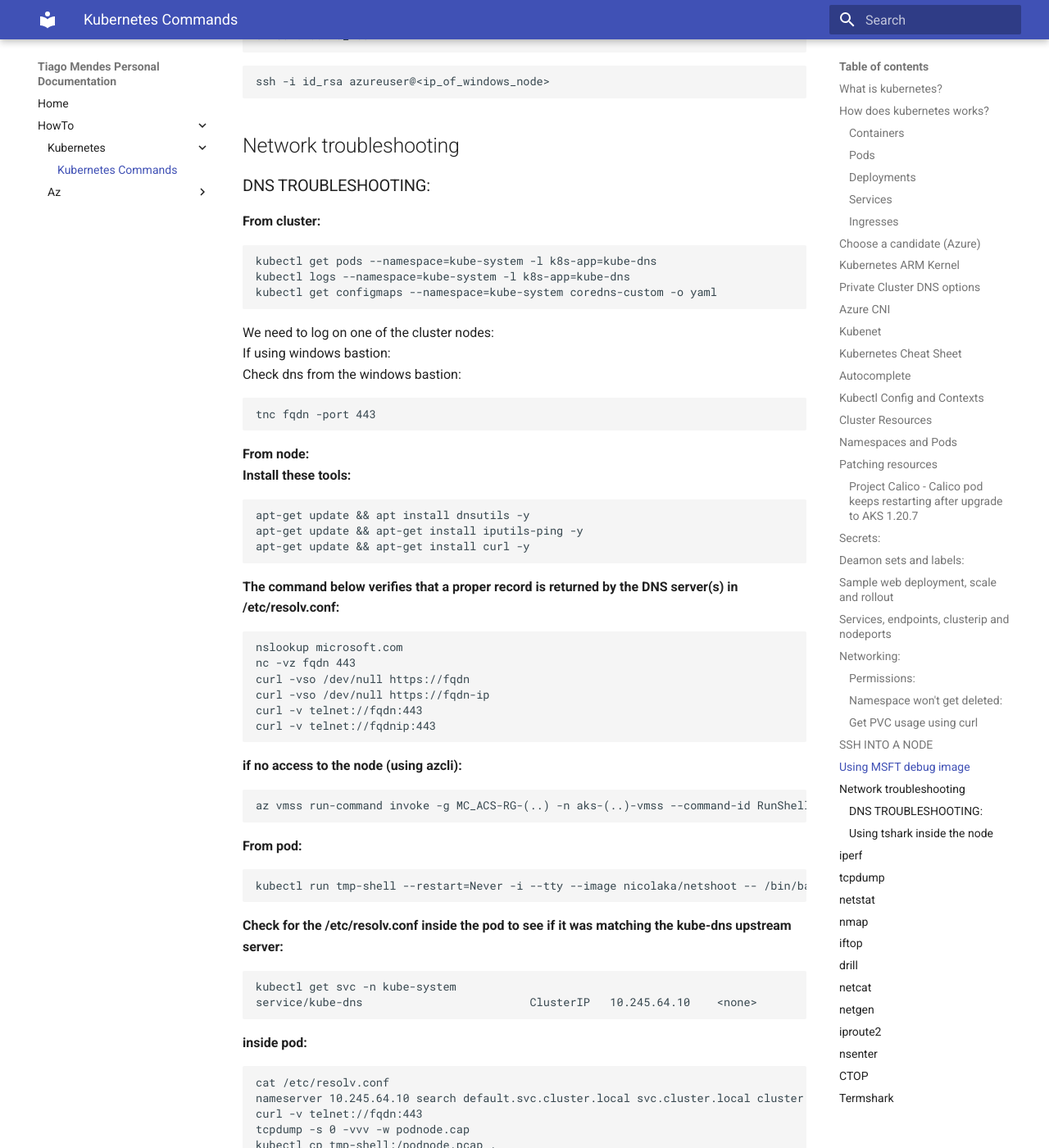
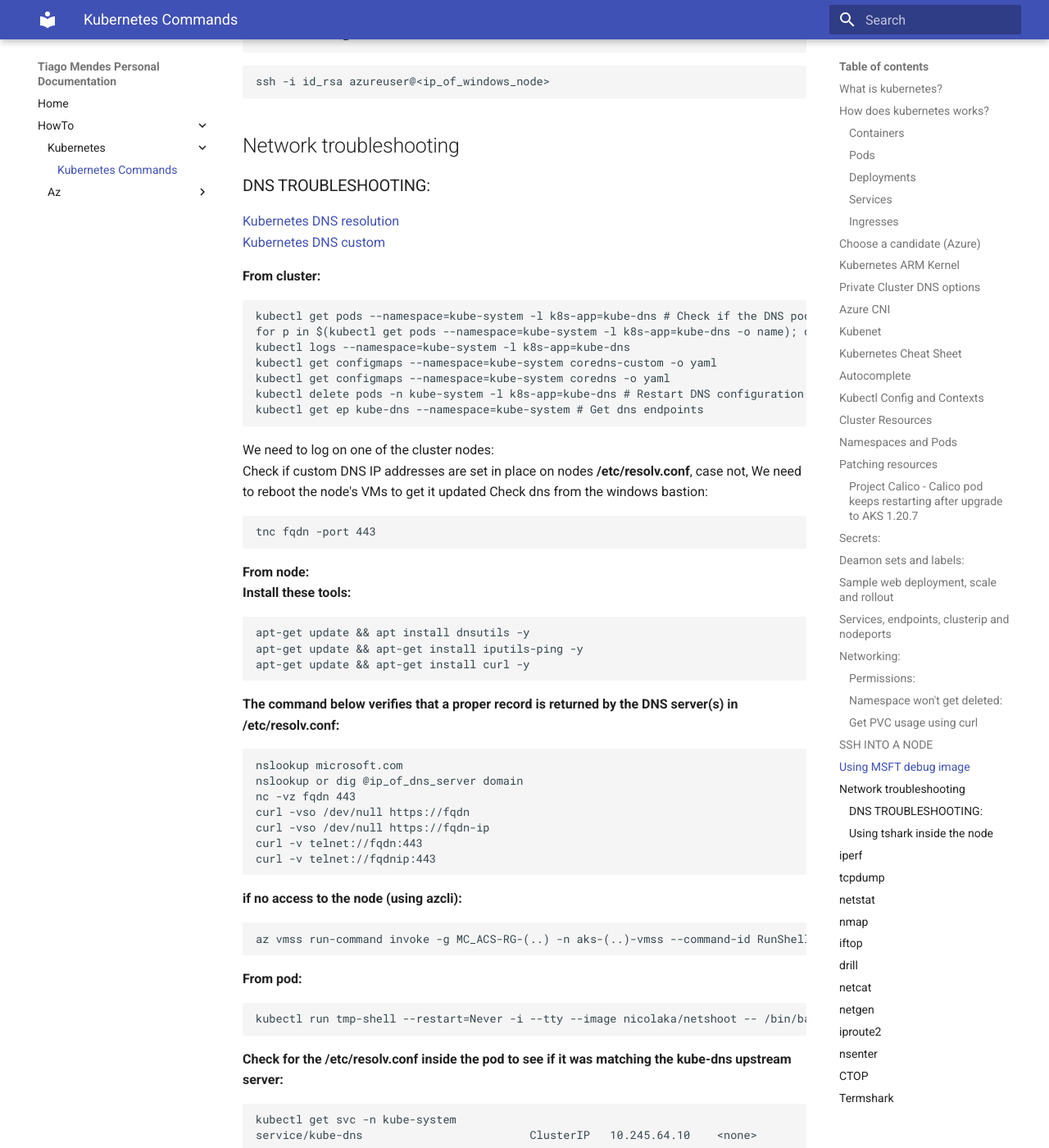
Before and after one commit to tmcmm/k8s-documentation, an MkDocs documentation site: the page built from docs/howto/kubernetes/kubernetes-help.md, in a window 1280 px wide and 1400 px high, scrolled down 19163 px. Shown: the whole window at 82% size. Built offline with MkDocs 1.6.1 and Material for MkDocs 9.7.7, drawn with Linux system fonts in a browser that asks for light colours; some of the changed text lies outside the part shown.

Commit message:
dns resolution

````diff
--- a/docs/howto/kubernetes/kubernetes-help.md
+++ b/docs/howto/kubernetes/kubernetes-help.md
@@ -750,15 +750,22 @@ chmod 0400 id_rsa
 ssh -i id_rsa azureuser@<ip_of_windows_node>
 ```
 ## Network troubleshooting
-### DNS TROUBLESHOOTING:
+### DNS TROUBLESHOOTING:<br>
+[Kubernetes DNS resolution](https://v1-17.docs.kubernetes.io/docs/tasks/administer-cluster/dns-debugging-resolution/ "DNS Resolution")<br>
+[Kubernetes DNS custom](https://docs.microsoft.com/en-us/azure/aks/coredns-custom "DNS Custom configuration")<br>
+
 __From cluster:__<br>
 ```
-kubectl get pods --namespace=kube-system -l k8s-app=kube-dns
+kubectl get pods --namespace=kube-system -l k8s-app=kube-dns # Check if the DNS pod is running
+for p in $(kubectl get pods --namespace=kube-system -l k8s-app=kube-dns -o name); do kubectl logs --namespace=kube-system $p; done # Check for Errors in the DNS pod
 kubectl logs --namespace=kube-system -l k8s-app=kube-dns
 kubectl get configmaps --namespace=kube-system coredns-custom -o yaml
+kubectl get configmaps --namespace=kube-system coredns -o yaml
+kubectl delete pods -n kube-system -l k8s-app=kube-dns # Restart DNS configuration
+kubectl get ep kube-dns --namespace=kube-system # Get dns endpoints
 ```
 We need to log on one of the cluster nodes:<br>
-If using windows bastion:<br>
+Check if custom DNS IP addresses are set in place on nodes __/etc/resolv.conf__, case not, We need to reboot the node's VMs to get it updated
 Check dns from the windows bastion:<br>
 ```
 tnc fqdn -port 443
@@ -773,6 +780,7 @@ apt-get update && apt-get install curl -y
 __The command below verifies that a proper record is returned by the DNS server(s) in /etc/resolv.conf:__<br>
 ```
 nslookup microsoft.com
+nslookup or dig @ip_of_dns_server domain
 nc -vz fqdn 443
 curl -vso /dev/null https://fqdn
 curl -vso /dev/null https://fqdn-ip
@@ -797,16 +805,10 @@ __inside pod:__
 cat /etc/resolv.conf
 nameserver 10.245.64.10 search default.svc.cluster.local svc.cluster.local cluster.local
 curl -v telnet://fqdn:443
-tcpdump -s 0 -vvv -w podnode.cap
+tcpdump -ni eth0 -w ethcap-%H.pcap -e -C 200 -G 3600 -K OR tcpdump -s 0 -vvv -w /path/nameofthecapture.cap
 kubectl cp tmp-shell:/podnode.pcap .
 ```
-__from pod trying to reach the service:__
-```
-curl -v https://servicefqdn.com:443
-tcpdump -ni eth0 -w ethcap-%H.pcap -e -C 200 -G 3600 -K OR tcpdump -s 0 -vvv -w /path/nameofthecapture.cap
-scp -i id_rsa azureuser@10.240.0.4:/home/azureuser/ethcap-17.pcap /
-kubectl cp aks-ssh:/ethcap-17.pcap /home/user/ethcap-17.pcap
-```
+
 ### Using tshark inside the node
 ```
 sudo apt update
````
